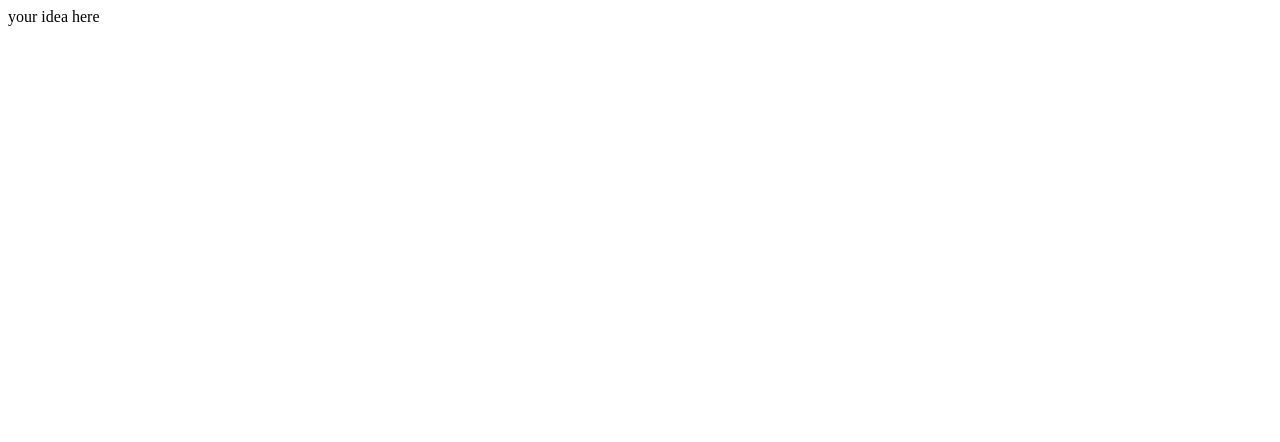
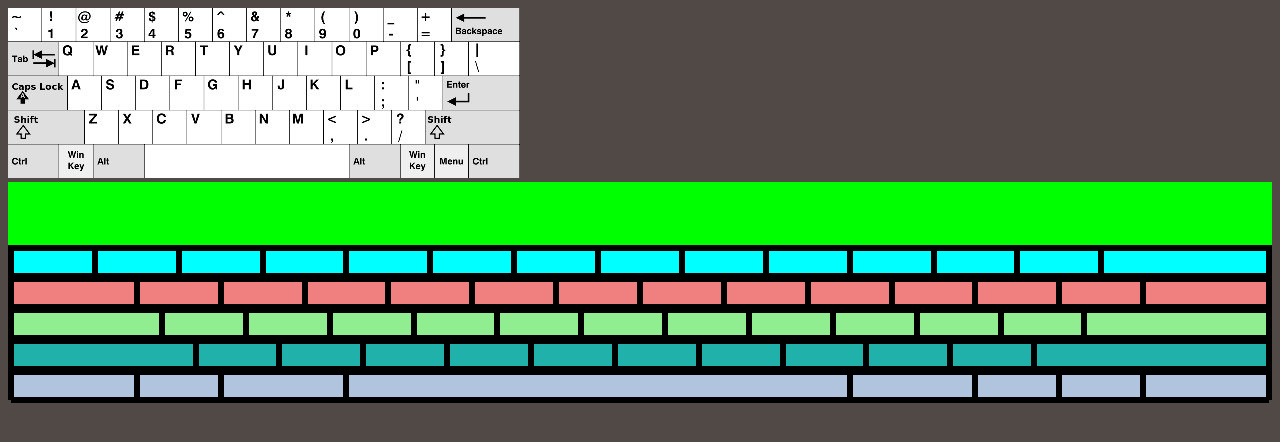
Before and after one commit to acedenva/fiddle, a website: page serve/index.html in a window 1280 px wide. Drawn offline with Linux system fonts and the light colour scheme.

Commit message:
keyboard mock init

```diff
--- a/serve/index.html
+++ b/serve/index.html
@@ -11,7 +11,81 @@
 </head>
 
 <body>
-	<div id="main">your idea here<div>
+	<img src="./images/us.jpg">
+	<div id="h"></div>
+	<div id="keyboard">
+		<div id="upperRow">
+			<div></div>
+			<div></div>
+			<div></div>
+			<div></div>
+			<div></div>
+			<div></div>
+			<div></div>
+			<div></div>
+			<div></div>
+			<div></div>
+			<div></div>
+			<div></div>
+			<div></div>
+			<div></div>
+		</div>
+		<div id="thirdRow">
+			<div></div>
+			<div></div>
+			<div></div>
+			<div></div>
+			<div></div>
+			<div></div>
+			<div></div>
+			<div></div>
+			<div></div>
+			<div></div>
+			<div></div>
+			<div></div>
+			<div></div>
+			<div></div>
+		</div>
+		<div id="secondRow">
+			<div></div>
+			<div></div>
+			<div></div>
+			<div></div>
+			<div></div>
+			<div></div>
+			<div></div>
+			<div></div>
+			<div></div>
+			<div></div>
+			<div></div>
+			<div></div>
+			<div></div>
+		</div>
+		<div id="firstRow">
+			<div></div>
+			<div></div>
+			<div></div>
+			<div></div>
+			<div></div>
+			<div></div>
+			<div></div>
+			<div></div>
+			<div></div>
+			<div></div>
+			<div></div>
+			<div></div>
+		</div>
+		<div id="bottomRow">
+			<div></div>
+			<div></div>
+			<div></div>
+			<div></div>
+			<div></div>
+			<div></div>
+			<div></div>
+			<div></div>
+		</div>
+	</div>
 </body>
 
 </html>
--- a/serve/style.css
+++ b/serve/style.css
@@ -0,0 +1,36 @@
+body {
+	background-color: #504945;
+}
+#h {
+	height: 0px;
+	padding-top: 5%;
+	background-color: lime;
+}
+#keyboard {
+	display:block;
+}
+#keyboard div {
+	display: grid;
+	height: 25px;
+	border-style: solid;
+}
+#upperRow {
+	background-color: aqua;
+	grid-template-columns: [outerLeft] repeat(13, 1fr) 2fr [outerRight];
+}
+#thirdRow{
+	background-color: lightcoral;
+	grid-template-columns: [outerLeft] 1.5fr repeat(12, 1fr) 1.5fr [outerRight];
+}
+#secondRow {
+	background-color: lightgreen;
+	grid-template-columns: [outerLeft] 1.8fr repeat(11, 1fr) 2.2fr [outerRight];
+}
+#firstRow{
+	background-color: lightseagreen;
+	grid-template-columns: [outerLeft] 2.2fr repeat(10, 1fr) 2.8fr [outerRight];
+}
+#bottomRow{
+	background-color: lightsteelblue;
+	grid-template-columns: [outerLeft] 1.5fr 1fr 1.5fr 6fr 1.5fr 1fr 1fr 1.5fr [outerRight];
+}
```
Also changed, not shown: serve/images/us.jpg (added).
